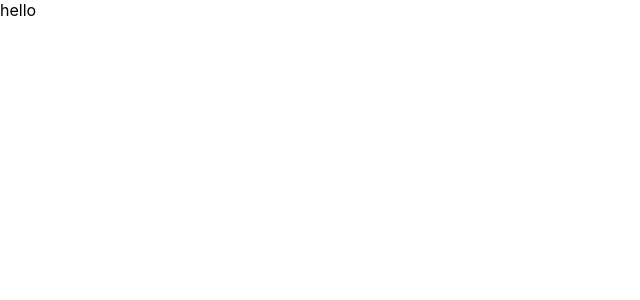
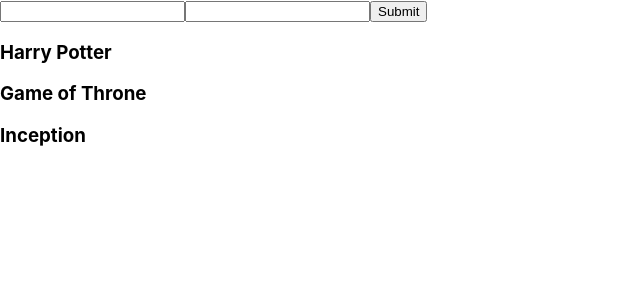
Before and after one commit to Hasnain-Raza-Gaho/React-State-Management-Context-Api, a React (Create React App) app: page / in a window 1280 px wide. Shown: the top 300 px of the page, without its empty margins (0-640 px from the left). Built offline with nearby package versions, Linux system fonts and the light colour scheme.

Commit message:
context api done

```diff
--- /dev/null
+++ b/src/AddMovie.js
@@ -0,0 +1,34 @@
+import React, {useState, useContext} from 'react';
+import {MovieContext} from './MovieContext'
+
+
+const AddMovie = ( ) =>{
+    const [name, setName] = useState('')
+    const [price, setPrice] = useState('')
+    const [movies ,setMovies] = useContext(MovieContext)
+
+    const updateName = e => {
+        setName(e.target.value)
+    }
+
+    const updatePrice = e => {
+        setPrice(e.target.value)
+    }
+
+    const addMovie = e =>{
+        e.preventDefault();
+        setMovies(prevMovies => [...prevMovies, {name:name,price:price}])
+            setName('')
+            setPrice('')
+
+    }
+    return(
+        <form onSubmit={addMovie}>
+            <input type="text" name = "name" value={name} onChange={updateName} />
+            <input type="text" name='price' value={price}  onChange={updatePrice} />
+            <button>Submit</button>
+        </form>
+    )
+}
+
+export default AddMovie
--- a/src/App.js
+++ b/src/App.js
@@ -1,14 +1,19 @@
 import React from 'react';
 import {MovieProvider} from './MovieContext';
 import MovieList from './MovieList'
+import AddMovie from './AddMovie'
 
 function App() {
 
 
   return (
+    <div>
+
     <MovieProvider>
+      <AddMovie/>
       <MovieList/>
     </MovieProvider>
+    </div>
   );
 }
 
--- a/src/Movie.js
+++ b/src/Movie.js
@@ -3,7 +3,7 @@
 const Movie = ({name}) => {
 
     return (
-        <div>
+        <div >
     <h3>{name}</h3>
         </div>
     )
--- a/src/MovieContext.js
+++ b/src/MovieContext.js
@@ -27,7 +27,7 @@
 ])
 // console.log(<MovieContext/>)
   return (
-   <MovieContext.Provider value={'hello'}>
+   <MovieContext.Provider value={[movies, setMovies ]}>
      {props.children}
    </MovieContext.Provider>
   )
--- a/src/MovieList.js
+++ b/src/MovieList.js
@@ -4,10 +4,12 @@
 
 const MovieList = () => {
 
-const value2 = useContext(MovieContext)
+const [movies, setMovies] = useContext(MovieContext)
     return (
         <div>
-   {value2}
+    {movies.map(movie => (
+    <Movie name={movie.name}/>
+    ))}
         </div>
     )
 }
```
